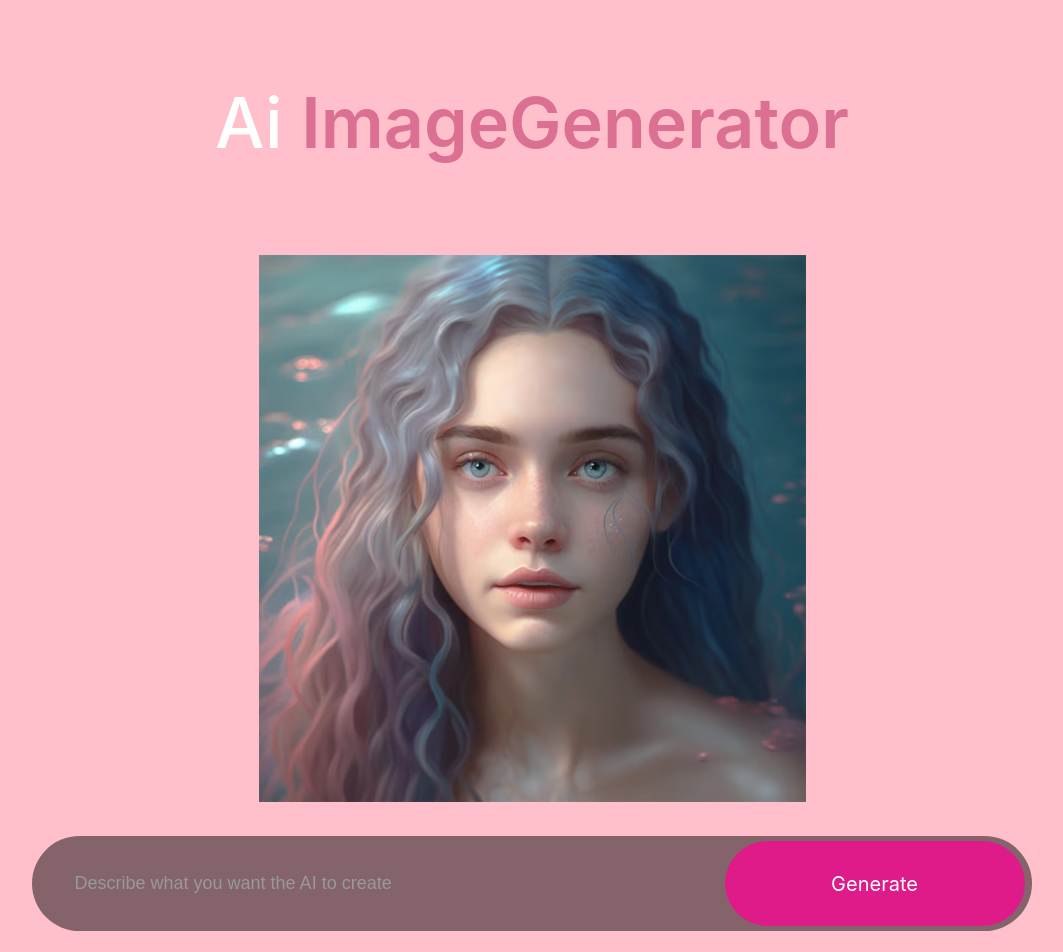
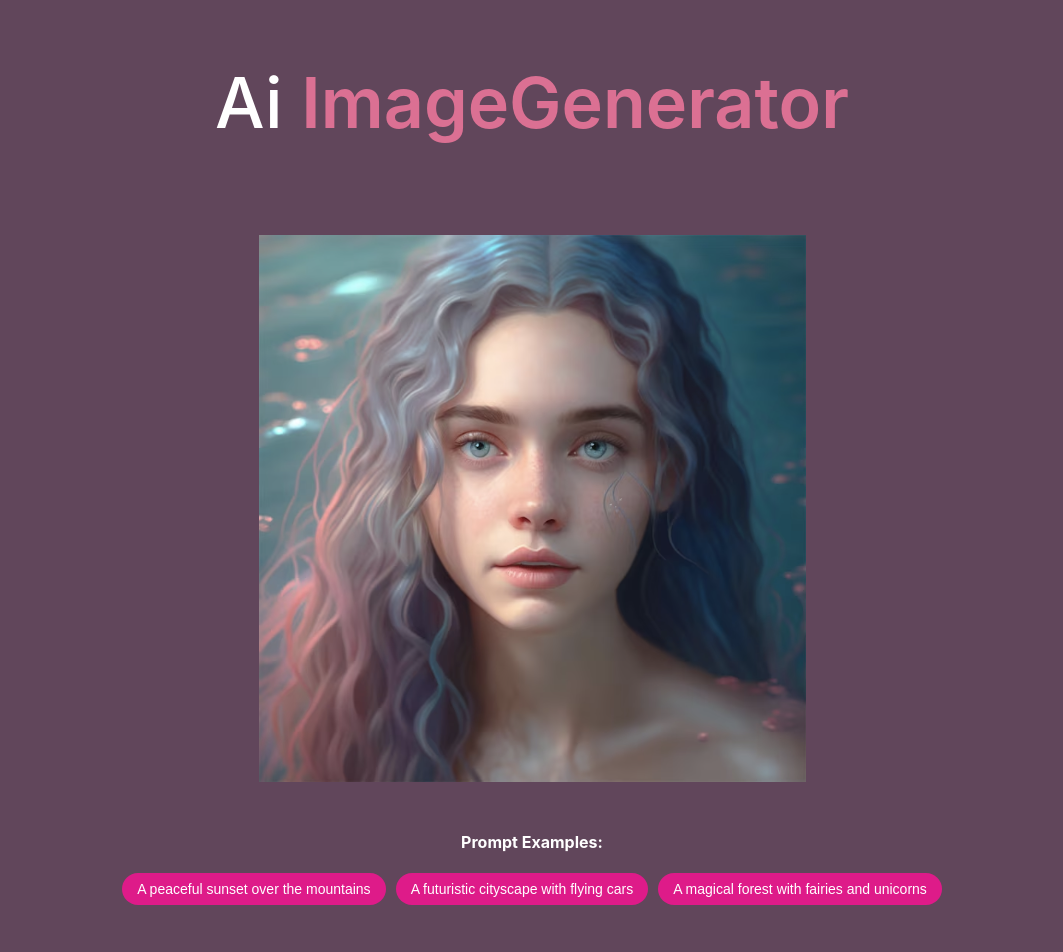
Before and after one commit to masaaapotat/imagegenerator, a React (Create React App) app: page / in a window 1280 px wide. Shown: the top 952 px of the page, without its empty margins (108-1171 px from the left). Built offline with nearby package versions, Linux system fonts and the light colour scheme.

Commit message:
adding propmt examples as clickable buttons

```diff
--- a/src/Components/ImageGenerator/ImageGenerator.css
+++ b/src/Components/ImageGenerator/ImageGenerator.css
@@ -1,59 +1,80 @@
 .ai-image-generator{
-    display: flex;
-    flex-direction: column;
-    margin: auto;
-    align-items: center;
-    margin-top: 80px;
-    margin-bottom: 20px;
-    gap: 30px;
+    display:flex;
+    flex-direction:column;
+    margin:auto;
+    align-items:center;
+    margin-top:60px;
+    margin-bottom:20px;
+    gap:30px;
 }
 .header{
-    font-size: 70px;
-    font-weight: 500;
-    padding-bottom: 30px;
+    font-size:70px;
+    font-weight:500;
+    padding-bottom:30px;
 }
 .header span{
-    color: palevioletred;
-    font-weight: 600;
+    color:palevioletred;
+    font-weight:600;
 }
 .image-loading{
-    display: flex;
-    flex-direction: column;
-}
-.image-loading{
-    width: 512px;
+    display:flex;
+    flex-direction:column;
+    width:512px;
 }
 .search-box{
-    display: flex;
-    width: 1000px;
-    height: 95px;
-    justify-content: space-around;
-    align-items: center;
-    border-radius: 60px;
-    background: #84646a;
+    display:flex;
+    width:1000px;
+    height:95px;
+    justify-content:space-around;
+    align-items:center;
+    border-radius:60px;
+    background:#84646a;
 }
 .search-input{
-    width: 600px ;
-    height: 50px ;
-    background: transparent;
-    border: none;
-    outline: none;
-    font-size: 18px;
-    color: white;
-    padding-left: 35px;
-    padding-right: 35px;
+    width:600px;
+    height:50px;
+    background:transparent;
+    border:none;
+    outline:none;
+    font-size:18px;
+    color:white;
+    padding-left:35px;
+    padding-right:35px;
 }
 .search-input::placeholder{
-    color: #999;
+    color:#999;
 }
 .generate-button{
-    display: flex;
-    align-items: center;
-    justify-content: center;
-    width: 300px;
-    height: 85px;
-    font-size: 20px;
-    border-radius: 50px;
-    background: #DE1B89;
+    display:flex;
+    align-items:center;
+    justify-content:center;
+    width:300px;
+    height:85px;
+    font-size:20px;
+    border-radius:50px;
+    background:#DE1B89;
+    cursor:pointer;
+}
+.prompt-examples {
+    text-align: center; /* Centering horizontally */
+    margin-bottom: 20px; /* Adding some space between prompt examples and search box */
+}
+
+.prompt-examples p {
+    font-weight: bold; /* Making the prompt examples header bold */
+}
+
+.example-buttons button {
+    margin: 5px; /* Adding some margin between each prompt example */
+    padding: 8px 15px;
+    font-size: 14px;
+    background-color: #DE1B89;
+    color: white;
+    border: none;
+    border-radius: 60px;
     cursor: pointer;
 }
+
+.example-buttons button:hover {
+    background-color: #aa175e;
+}
--- a/src/Components/ImageGenerator/ImageGenerator.js
+++ b/src/Components/ImageGenerator/ImageGenerator.js
@@ -1,8 +1,21 @@
-import React from 'react'
-import './ImageGenerator.css'
-import default_image from '../Assets/default_image.svg'
+import React from 'react';
+import './ImageGenerator.css';
+import default_image from '../Assets/default_image.svg';
 
 const ImageGenerator = () => {
+  // Define an array of prompt examples
+  const promptExamples = [
+    "A peaceful sunset over the mountains",
+    "A futuristic cityscape with flying cars",
+    "A magical forest with fairies and unicorns",
+  ];
+
+  // Function to handle click on prompt example
+  const handlePromptClick = (prompt) => {
+    // Logic to handle the click, such as setting the prompt text in the search input field
+    console.log("Clicked on prompt:", prompt);
+  };
+
   return (
     <div className='ai-image-generator'>
       <div className='header'>Ai <span>ImageGenerator</span></div>
@@ -10,12 +23,21 @@ const ImageGenerator = () => {
       <div className='image'>
         <img src={default_image} alt='image'/>
       </div>
+      {/* Prompt examples displayed outside the search box */}
+      <div className="prompt-examples">
+        <p>Prompt Examples:</p>
+        <div className="example-buttons">
+          {promptExamples.map((example, index) => (
+            <button key={index} onClick={() => handlePromptClick(example)}>{example}</button>
+          ))}
+        </div>
+      </div>
       <div className='search-box'>
         <input type='text' className='search-input' placeholder='Describe what you want the AI to create'/>
         <div className="generate-button">Generate</div>
       </div>
     </div>
-  )
+  );
 }
 
-export default ImageGenerator
+export default ImageGenerator;
--- a/src/index.css
+++ b/src/index.css
@@ -5,7 +5,7 @@ body {
     sans-serif;
   -webkit-font-smoothing: antialiased;
   -moz-osx-font-smoothing: grayscale;
-  background: pink;
+  background: #61465b;
   color: white;
 }
 
```
